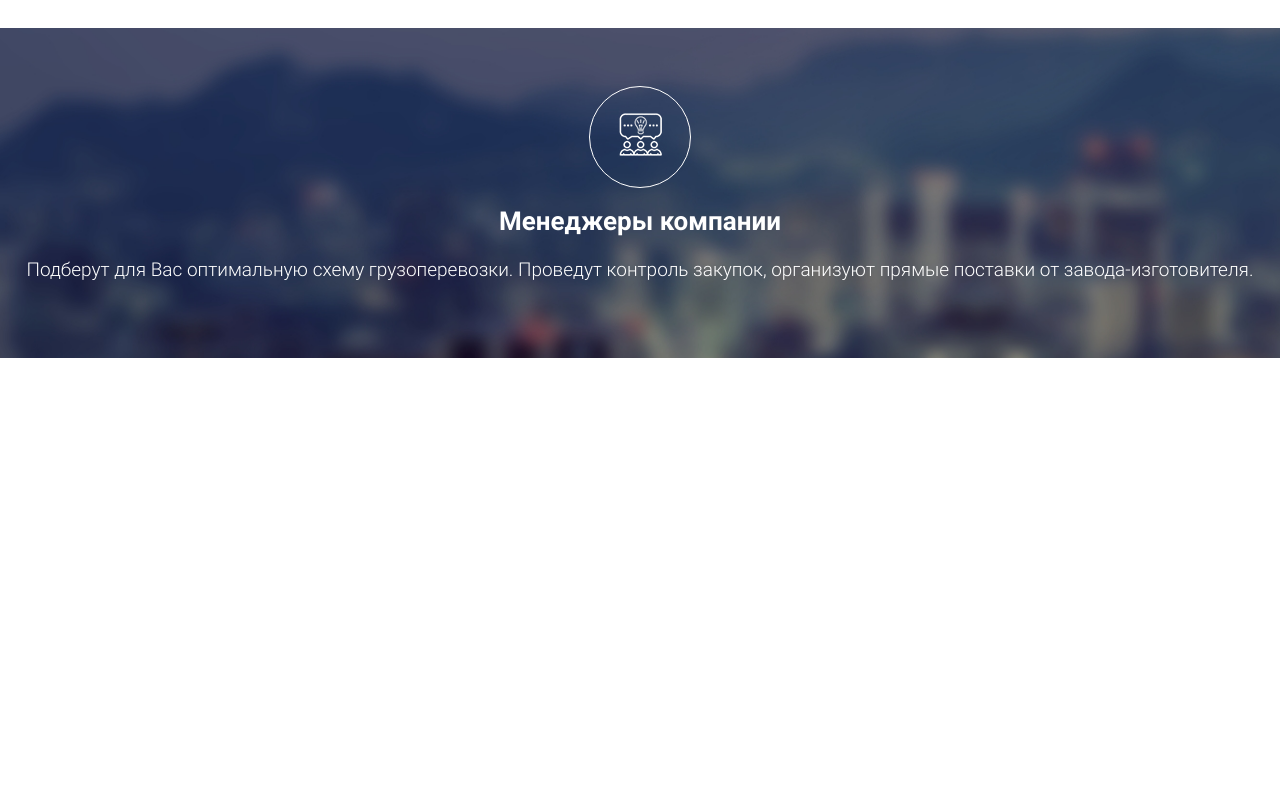
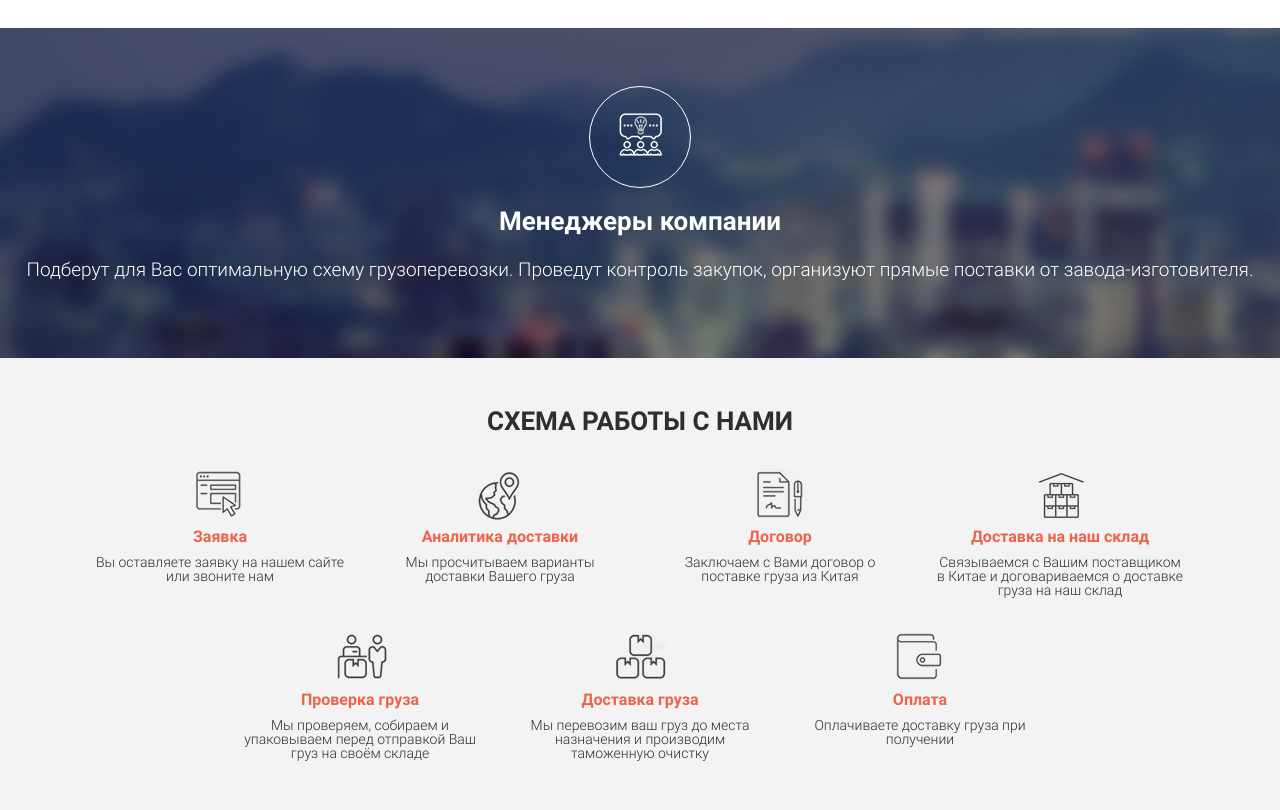
Before and after one commit to woodprop/global-opt, a website: page index.html in a window 1280 px wide. Shown: the part 3228-4038 px from the top of the page. Before the commit the page ends 3586 px from the top, so only its background shows below. Drawn offline with Linux system fonts and the light colour scheme.

Commit message:
scheme block

```diff
--- a/index.html
+++ b/index.html
@@ -253,5 +253,56 @@
     </div>
 </section>
 
+<section class="scheme">
+    <div class="container">
+        <h2 class="scheme_title">Схема работы с нами</h2>
+        <div class="scheme_wrapper">
+            <div class="scheme_item">
+                <div class="icon-container"><img src="icons/request.png" alt="request"></div>
+                <div class="scheme_item_text">
+                    <span>Заявка</span>
+                    Вы оставляете заявку на нашем сайте или звоните нам
+                </div>
+            </div>
+            <div class="scheme_item">
+                <div class="icon-container"><img src="icons/analytics.png" alt="analytics"></div>
+                <div class="scheme_item_text"><span>Аналитика доставки</span>
+                    Мы просчитываем варианты доставки Вашего груза
+                </div>
+            </div>
+            <div class="scheme_item">
+                <div class="icon-container"><img src="icons/contract.png" alt="contract"></div>
+                <div class="scheme_item_text"><span>Договор</span>
+                    Заключаем с Вами договор о поставке груза из Китая
+                </div>
+            </div>
+            <div class="scheme_item">
+                <div class="icon-container"><img src="icons/warehouse-stack.png" alt="warehouse"></div>
+                <div class="scheme_item_text"><span>Доставка на наш склад</span>
+                    Связываемся с Вашим поставщиком в Китае и договариваемся о доставке груза на наш склад
+                </div>
+            </div>
+            <div class="scheme_item">
+                <div class="icon-container"><img src="icons/box-check.png" alt="checking"></div>
+                <div class="scheme_item_text"><span>Проверка груза</span>
+                    Мы проверяем, собираем и упаковываем перед отправкой Ваш груз на своём складе
+                </div>
+            </div>
+            <div class="scheme_item">
+                <div class="icon-container"><img src="icons/box-delivery.png" alt="delivery"></div>
+                <div class="scheme_item_text"><span>Доставка груза</span>
+                    Мы перевозим ваш груз до места назначения и производим таможенную очистку
+                </div>
+            </div>
+            <div class="scheme_item">
+                <div class="icon-container"><img src="icons/wallet.png" alt="wallet"></div>
+                <div class="scheme_item_text"><span>Оплата</span>
+                    Оплачиваете доставку груза при получении
+                </div>
+            </div>
+        </div>
+    </div>
+</section>
+
 </body>
 </html>
--- /dev/null
+++ b/sass/blocks/_scheme.sass
@@ -0,0 +1,32 @@
+.scheme
+  padding: 50px 0
+  background: #f3f3f3
+  &_title
+    font-size: 26px
+    font-weight: 700
+    text-transform: uppercase
+    text-align: center
+  &_wrapper
+    display: flex
+    justify-content: center
+    flex-wrap: wrap
+  &_item
+    margin: 35px 15px 0 15px
+    width: 250px
+    text-align: center
+    .icon-container
+      height: 60px
+      img
+        display: block
+        margin: 0 auto
+        max-height: 100%
+        max-width: 100%
+    &_text
+      font-size: 14px
+      font-weight: 300
+      span
+        margin-bottom: 10px
+        display: block
+        font-size: 16px
+        font-weight: 700
+        color: $color-orange
--- a/sass/style.sass
+++ b/sass/style.sass
@@ -14,6 +14,7 @@
 @import "blocks/price"
 @import "blocks/consultation"
 @import "blocks/managers"
+@import "blocks/scheme"
 
 
 
```
Also changed, not shown: css/style.min.css.
